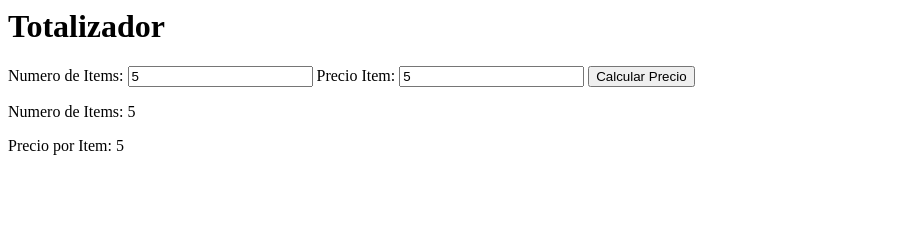
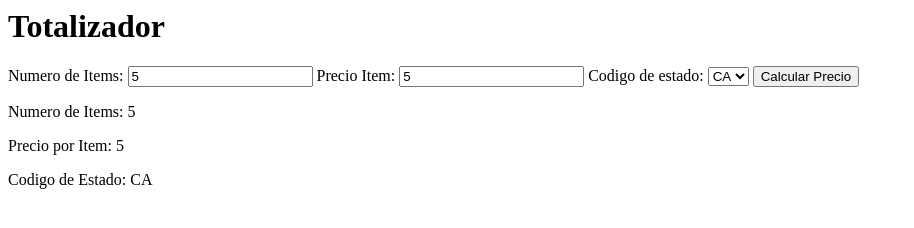
Before and after one commit to JoelNava4/TDDTotalizador, a website built with Parcel: page index.html in a window 1280 px wide. Both pictures are taken after typing "5", "5" into the empty fields and a click on the input "Calcular Precio". Shown: the whole page, without its empty margins (0-914 px from the left). Built offline with nearby package versions, Linux system fonts and the light colour scheme.

Commit message:
Mostrar estado

```diff
--- a/index.html
+++ b/index.html
@@ -6,10 +6,19 @@
       <input type="number" id="items-numero" />
       <label for="precio-item">Precio Item:</label>
       <input type="number" id="precio-item" />
-      <input type="submit" value="Calcular Precio" id="calcular-button" />
+      <label for="estado-cliente">Codigo de estado:</label>
+      <select id="estado-cliente">
+        <option value="CA">CA</option>
+        <option value="TX">TX</option>
+        <option value="UT">UT</option>
+        <option value="NV">NV</option>
+        <option value="AL">Al</option>
+      </select>
+      <input type="submit" value="Calcular Precio" id="calcular-button"/>
     </form>
     <div id="numItems-div"></div>
     <div id="preciItem-div"></div>
+    <div id="estado-div"></div>
 
     <script type="module" src="./src/presenter.js"></script>
   </body>
--- a/src/calcularPrecio.js
+++ b/src/calcularPrecio.js
@@ -4,3 +4,7 @@ export function devolverItems(numItems){
 export function devolverPrecioxItems(precio){
     return precio
 }
+
+export function devolverEstado(estado){
+    return estado
+}
--- a/src/presenter.js
+++ b/src/presenter.js
@@ -1,17 +1,21 @@
-import { devolverItems,devolverPrecioxItems } from "./calcularPrecio";
+import { devolverItems,devolverPrecioxItems,devolverEstado } from "./calcularPrecio";
 
 const items = document.querySelector("#items-numero");
 const precio = document.querySelector("#precio-item");
+const estado = document.querySelector("#estado-cliente")
 const form = document.querySelector("#calcularPrecio-form");
 const divnumItems = document.querySelector("#numItems-div");
 const divprecioXItem = document.querySelector("#preciItem-div")
+const divestadoCliente = document.querySelector("#estado-div")
 
 form.addEventListener("submit", (event) => {
   event.preventDefault();
 
   const numItems = Number.parseInt(items.value);
   const precioXItem = Number.parseInt(precio.value);
+  const estadoCliente = estado.value
 
   divnumItems.innerHTML = "<p> Numero de Items: " + devolverItems(numItems) + "</p>";
   divprecioXItem.innerHTML = "<p> Precio por Item: " + devolverPrecioxItems(precioXItem) + "</p>";
+  divestadoCliente.innerHTML = "<p> Codigo de Estado: " + devolverEstado(estadoCliente) + "</p>";
 });
```
Also changed, not shown: src/calcularPrecio.spec.js (+5 -1 lines).
